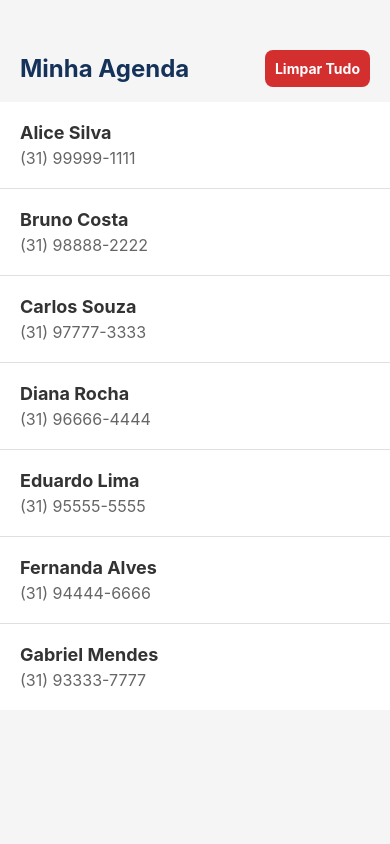
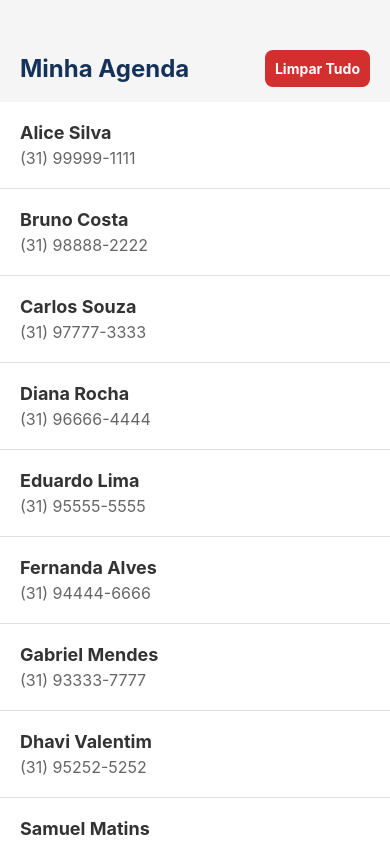
Before and after one commit to Dhav1/INF204, a React Native app: screen / in a window 390 px wide. Built offline with nearby package versions, Linux system fonts and the light colour scheme.

Commit message:
adição do desafio

```diff
--- a/App.js
+++ b/App.js
@@ -1,9 +1,14 @@
 import React, { useState } from "react";
-import { StyleSheet, Text, View, FlatList, TouchableOpacity } from "react-native";
+import {
+  StyleSheet,
+  Text,
+  View,
+  FlatList,
+  TouchableOpacity,
+} from "react-native";
 
-// Array estatico fora do componente para no ser recriado a cada render
+// Array estático fora do componente para não ser recriado a cada render
 const contatosIniciais = [
-
   { id: "1", nome: "Alice Silva", telefone: "(31) 99999-1111" },
   { id: "2", nome: "Bruno Costa", telefone: "(31) 98888-2222" },
   { id: "3", nome: "Carlos Souza", telefone: "(31) 97777-3333" },
@@ -11,12 +16,66 @@ const contatosIniciais = [
   { id: "5", nome: "Eduardo Lima", telefone: "(31) 95555-5555" },
   { id: "6", nome: "Fernanda Alves", telefone: "(31) 94444-6666" },
   { id: "7", nome: "Gabriel Mendes", telefone: "(31) 93333-7777" },
-// Desafio para a dupla: Preencham ate ter pelo menos 15 contatos!
-
+  { id: "8", nome: "Dhavi Valentim", telefone: "(31) 95252-5252" },
+  { id: "9", nome: "Samuel Matins", telefone: "(33) 95252-5252" },
+  { id: "10", nome: "Matias Castro", telefone: "(32) 95252-5252" },
+  { id: "11", nome: "Rayane dos Santos", telefone: "(21) 95252-5252" },
+  { id: "12", nome: "Aloísia Cruz", telefone: "(44) 95252-5252" },
+  { id: "13", nome: "Valéria Cristina", telefone: "(32) 95252-1000" },
+  { id: "14", nome: "Benjamin Soares", telefone: "(71) 95252-5252" },
+  { id: "15", nome: "Vinícius Daniel", telefone: "(51) 95252-5252" },
 ];
 
 export default function Agenda() {
   const [contatos, setContatos] = useState(contatosIniciais);
+  const [carregando, setCarregando] = useState(false);
+  const [carregandoMais, setCarregandoMais] = useState(false);
+
+  const atualizarAgenda = () => {
+    setCarregando(true);
+
+    setTimeout(() => {
+      setContatos(contatosIniciais);
+      setCarregando(false);
+    }, 2000);
+  };
+
+  // Rolagem Infinita
+  const carregarMaisContatos = () => {
+    if (carregandoMais) {
+      return;
+    }
+
+    setCarregandoMais(true);
+
+    setTimeout(() => {
+      setContatos((contatosAtuais) => {
+        const proximoId = contatosAtuais.length + 1;
+
+        const novosContatos = [
+          {
+            id: String(proximoId),
+            nome: `Contato Fictício ${proximoId}`,
+            telefone: "(31) 90000-0000",
+          },
+          {
+            id: String(proximoId + 1),
+            nome: `Contato Fictício ${proximoId + 1}`,
+            telefone: "(31) 91111-1111",
+          },
+          {
+            id: String(proximoId + 2),
+            nome: `Contato Fictício ${proximoId + 2}`,
+            telefone: "(31) 92222-2222",
+          },
+        ];
+
+        return [...contatosAtuais, ...novosContatos];
+      });
+
+      setCarregandoMais(false);
+    }, 500);
+  };
 
   const renderizarContato = ({ item }) => (
     <View style={styles.cardContato}>
@@ -39,28 +98,35 @@ export default function Agenda() {
     <View style={styles.container}>
       <View style={styles.cabecalho}>
         <Text style={styles.titulo}>Minha Agenda</Text>
-    <TouchableOpacity style={styles.botaoLimpar} onPress={() => setContatos([])}>
+
+        <TouchableOpacity
+          style={styles.botaoLimpar}
+          onPress={() => setContatos([])}
+        >
           <Text style={styles.textoBotao}>Limpar Tudo</Text>
         </TouchableOpacity>
       </View>
 
-    {<FlatList
+      <FlatList
         data={contatos}
         keyExtractor={(item) => item.id}
         renderItem={renderizarContato}
         ItemSeparatorComponent={renderizarSeparador}
         ListEmptyComponent={renderizarVazio}
-    />}
-
+        refreshing={carregando}
+        onRefresh={atualizarAgenda}
+        onEndReached={carregarMaisContatos}
+        onEndReachedThreshold={0.5}
+      />
     </View>
-  )
+  );
 }
 
 const styles = StyleSheet.create({
   container: {
     flex: 1,
     backgroundColor: "#F5F5F5",
-      paddingTop: 50
+    paddingTop: 50,
   },
 
   cabecalho: {
@@ -68,47 +134,56 @@ const styles = StyleSheet.create({
     justifyContent: "space-between",
     alignItems: "center",
     paddingHorizontal: 20,
-      marginBottom: 15
+    marginBottom: 15,
   },
+
   titulo: {
     fontSize: 24,
     fontWeight: "bold",
-      color: "#14325A"
+    color: "#14325A",
   },
+
   botaoLimpar: {
     backgroundColor: "#D32F2F",
     padding: 10,
-      borderRadius: 8
+    borderRadius: 8,
   },
+
   textoBotao: {
     color: "#FFF",
-      fontWeight: "bold"
+    fontWeight: "bold",
   },
+
   cardContato: {
     padding: 20,
-      backgroundColor: "#FFF"
+    backgroundColor: "#FFF",
   },
+
   nomeText: {
     fontSize: 18,
     fontWeight: "bold",
-      color: "#333"
+    color: "#333",
   },
+
   telefoneText: {
     fontSize: 16,
     color: "#666",
-      marginTop: 5
+    marginTop: 5,
   },
+
   separador: {
     height: 1,
-      backgroundColor: "#E0E0E0"
+    backgroundColor: "#E0E0E0",
   },
+
   containerVazio: {
     alignItems: "center",
-      marginTop: 50
+    marginTop: 50,
   },
+
   textoVazio: {
     fontSize: 18,
     color: "#808080",
-      fontStyle: "italic"
-    }
+    fontStyle: "italic",
+  },
 });
```
Lines whose indentation alone changed are shown as unchanged.
